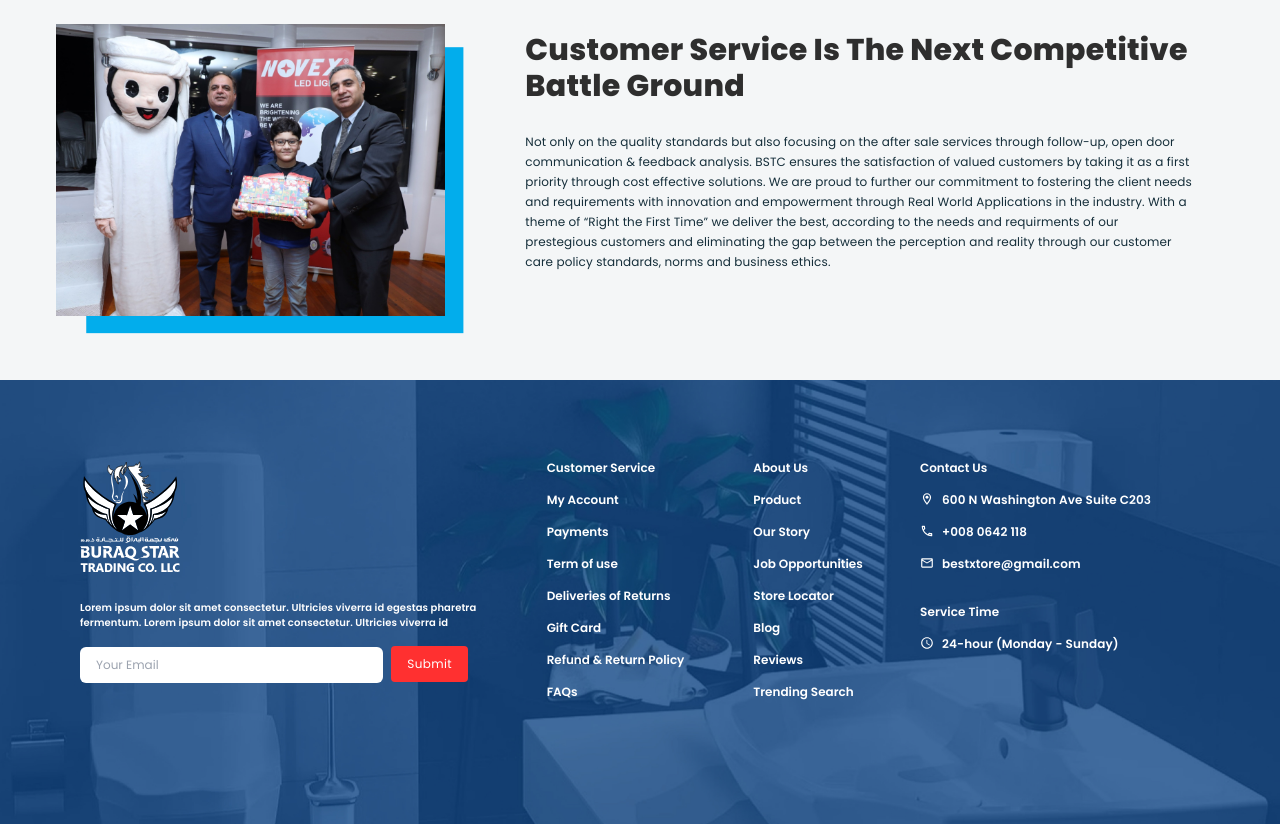
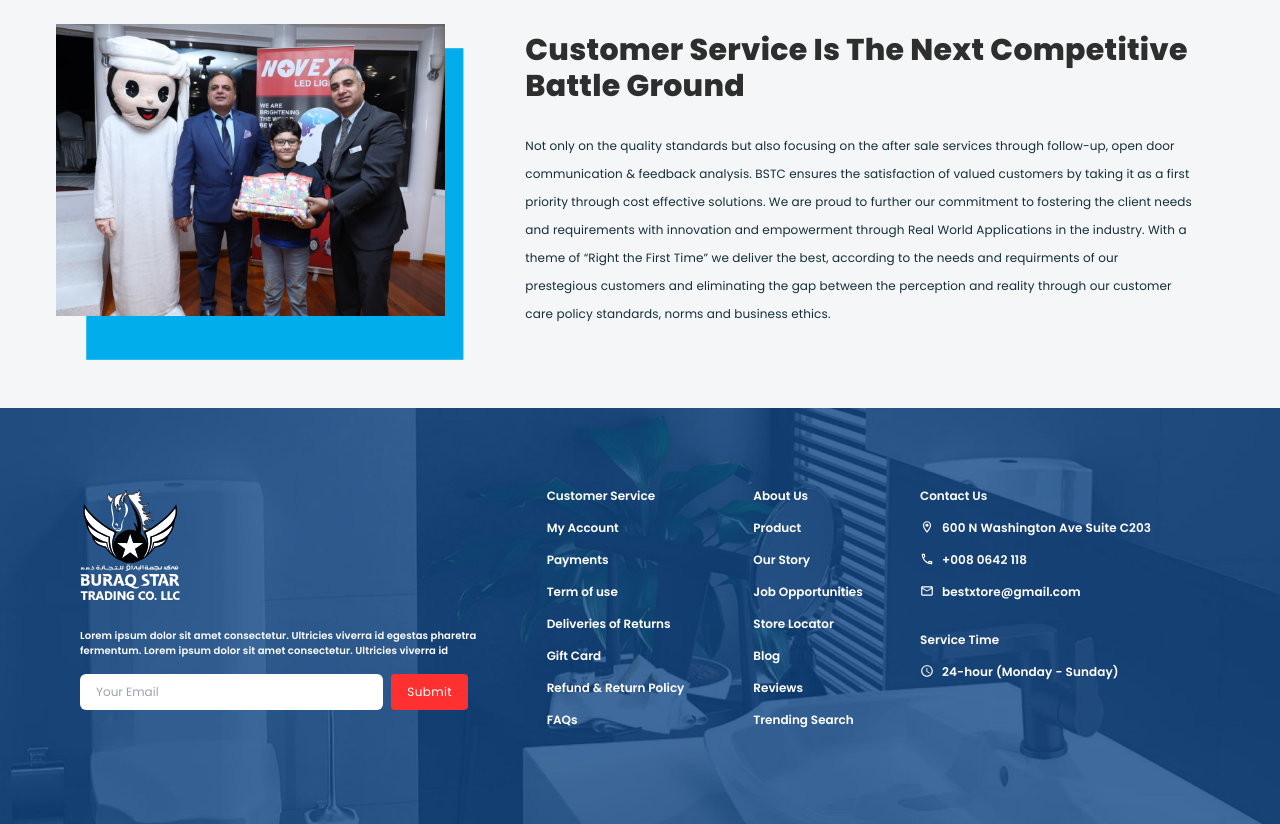
Before and after one commit to MoeezAhmed1609/burraq, a React (Create React App) app: page /about in a window 1280 px wide. Shown: the part 5620-6444 px from the top of the page. Built offline with nearby package versions, Linux system fonts and the light colour scheme.

Commit message:
FIX | About page issues

```diff
--- a/src/components/About/Wrapper.js
+++ b/src/components/About/Wrapper.js
@@ -15,7 +15,7 @@ const Wrapper = () => {
           <Typography className="poppins capitalize text-3xl font-bold w-full text-[#2E2E2E] mb-5 py-2">
             Customer service is the next competitive battle ground
           </Typography>
-          <Typography className="text-xs pb-4 text-[#152E3A] poppins leading-5">
+          <Typography className="text-xs pb-4 text-[#152E3A] poppins leading-7">
             Not only on the quality standards but also focusing on the after
             sale services through follow-up, open door communication & feedback
             analysis. BSTC ensures the satisfaction of valued customers by
```
